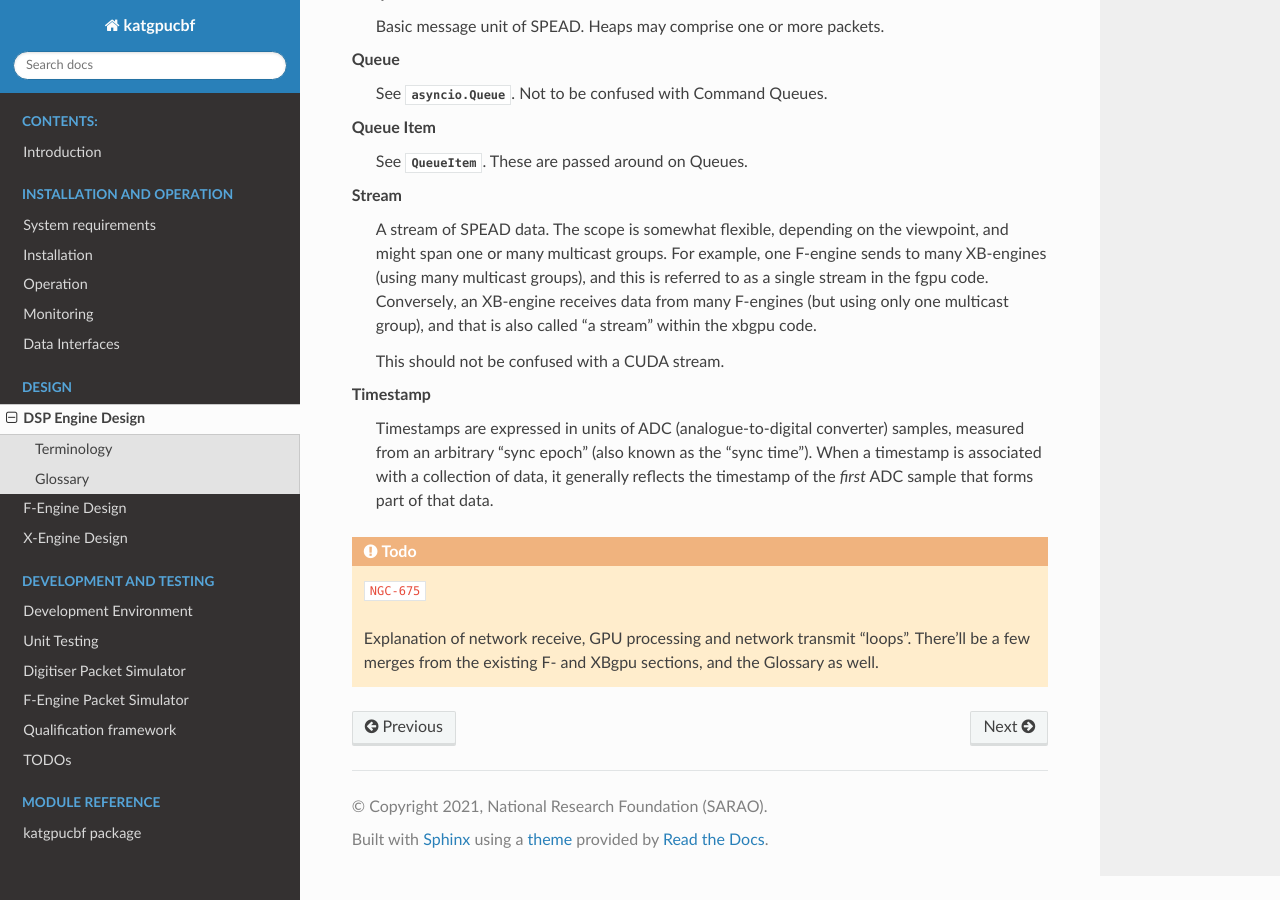
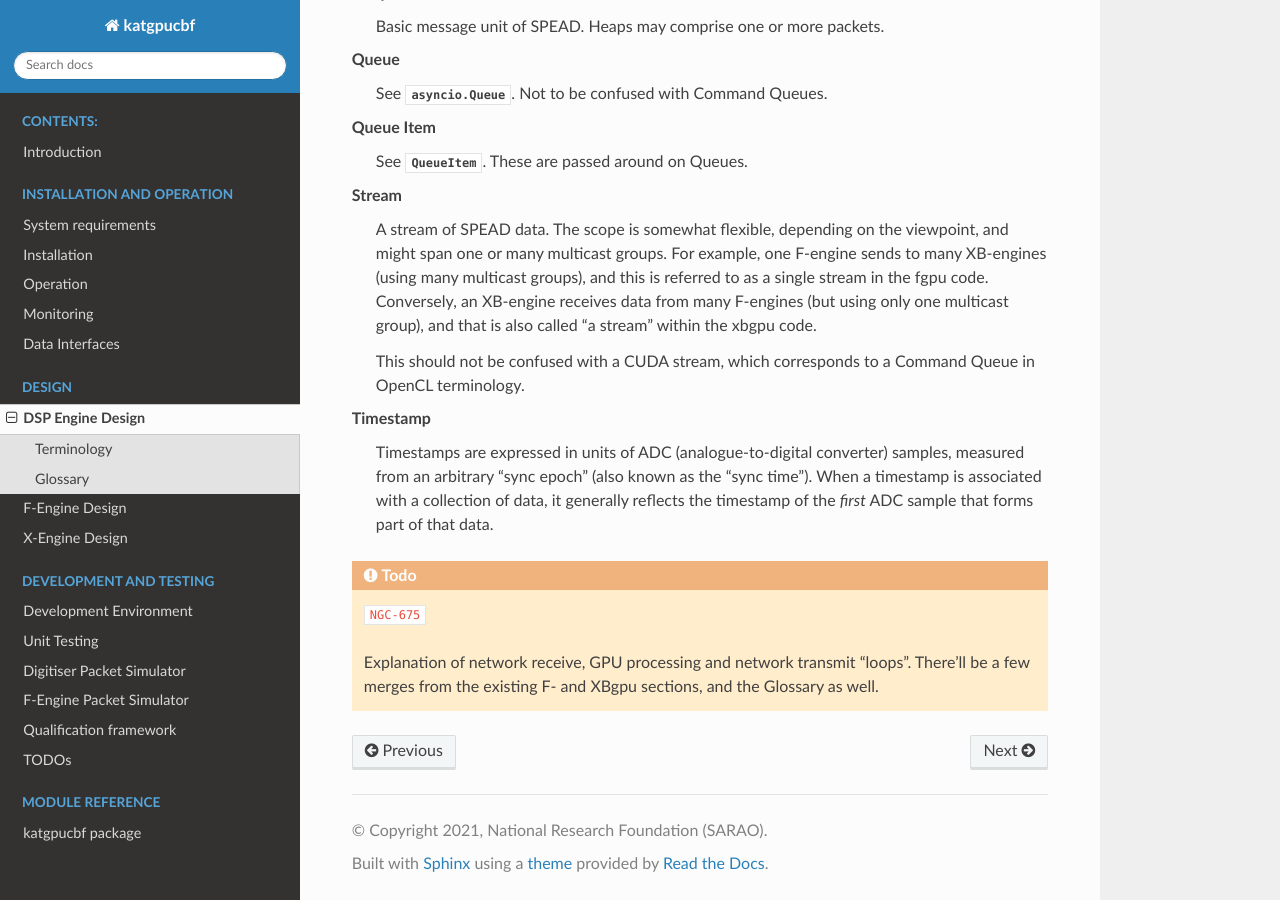
Before and after one commit to ska-sa/katgpucbf, a Sphinx documentation site: the page built from doc/engines.rst, in a window 1280 px wide and 900 px high, scrolled down 986 px. Built offline with Sphinx 7.4.7 and the Read the Docs theme 2.0.0, drawn with Linux system fonts in a browser that asks for light colours; formulas are drawn with MathJax 3; the version number could not be read and is left out.

Commit message:
Further clarity on what a CUDA stream is

```diff
--- a/doc/engines.rst
+++ b/doc/engines.rst
@@ -63,7 +63,8 @@ Stream
     XB-engine receives data from many F-engines (but using only one multicast
     group), and that is also called "a stream" within the xbgpu code.
 
-    This should not be confused with a CUDA stream.
+    This should not be confused with a CUDA stream, which corresponds to a
+    Command Queue in OpenCL terminology.
 
 Timestamp
     Timestamps are expressed in units of ADC (analogue-to-digital converter)
```
